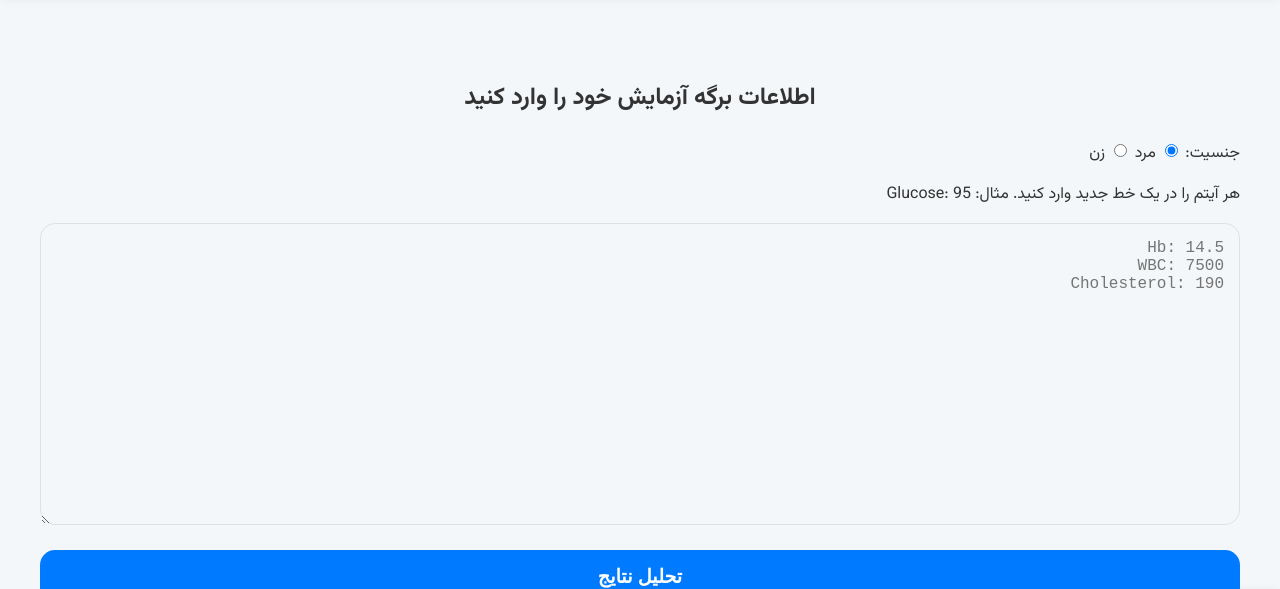
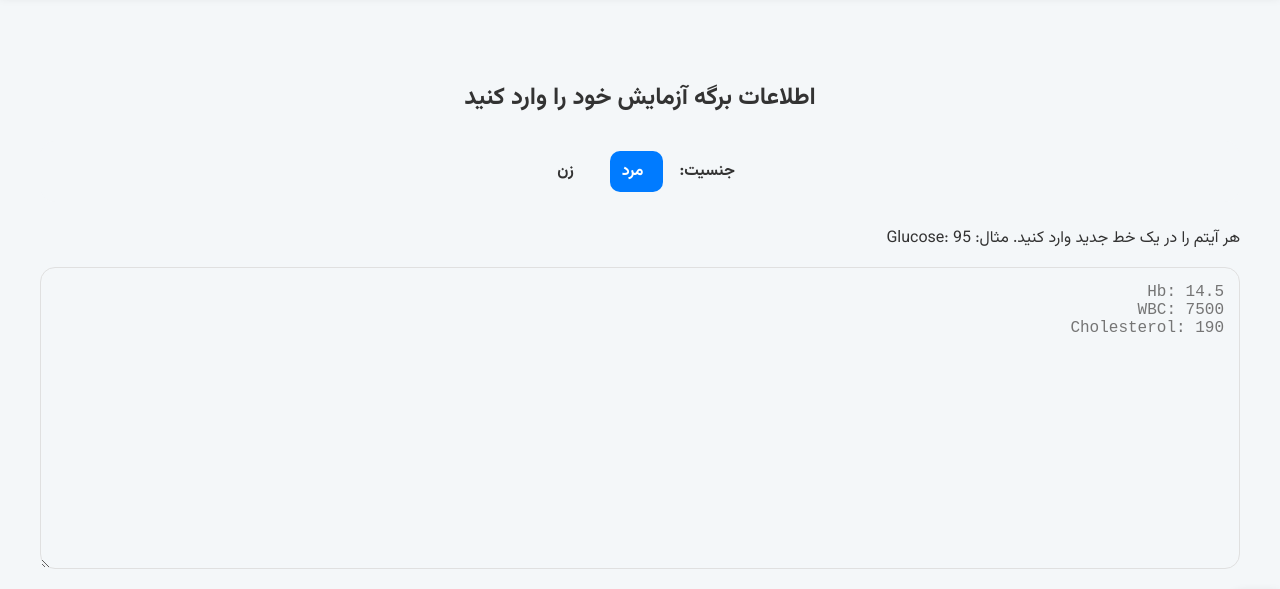
Before and after one commit to GeekNeuron/LabVision, a plain HTML site: page index.html in a window 1280 px wide. Shown: the part 88-677 px from the top of the page. Drawn offline with Linux system fonts and the light colour scheme.

Commit message:
Update style.css

```diff
--- a/style.css
+++ b/style.css
@@ -159,3 +159,41 @@ button:hover {
     background-color: var(--primary-color);
     color: var(--primary-text-color);
 }
+
+/* Add this new block to your style.css */
+.gender-selector {
+    display: flex;
+    justify-content: center;
+    align-items: center;
+    gap: 1rem;
+    margin-bottom: 1.5rem;
+    padding: 10px;
+    background-color: var(--bg-color);
+    border-radius: 15px;
+}
+
+.gender-selector span {
+    font-weight: bold;
+}
+
+.gender-selector label {
+    display: flex;
+    align-items: center;
+    gap: 0.5rem;
+    cursor: pointer;
+    padding: 8px 12px;
+    border-radius: 10px;
+    transition: background-color 0.3s;
+}
+
+.gender-selector input[type="radio"] {
+    /* Hide the default radio button */
+    appearance: none;
+    -webkit-appearance: none;
+    margin: 0;
+}
+
+.gender-selector label:has(input:checked) {
+    background-color: var(--primary-color);
+    color: var(--primary-text-color);
+}
```
